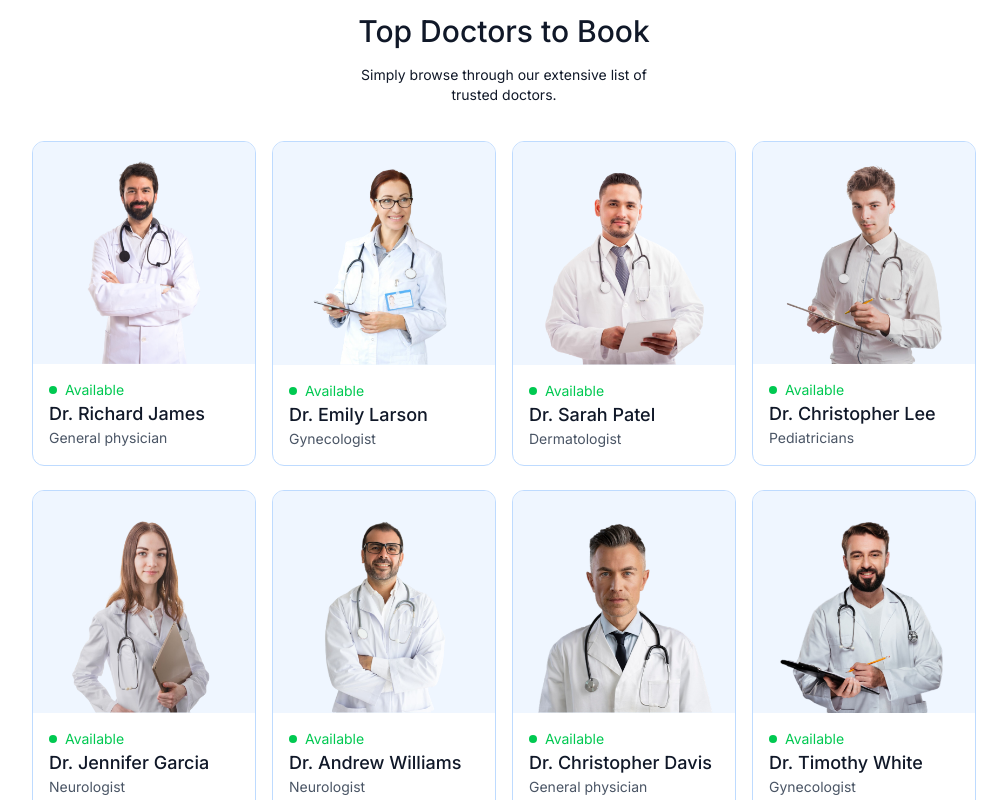
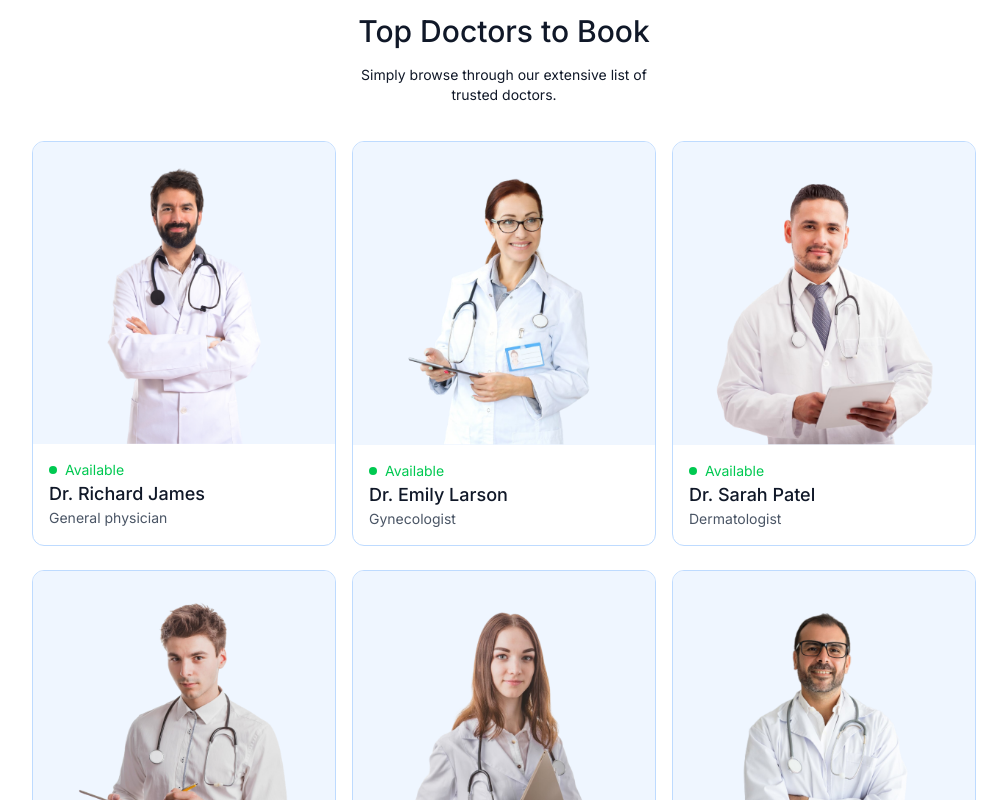
Before and after one commit to emirozder/doctor-booking-mern, a React (Vite) app in the folder frontend/: page / in a window 1280 px wide. Shown: the part 980-1780 px from the top of the page, without its empty margins (136-1143 px from the left). Built offline with nearby package versions, Linux system fonts and the light colour scheme.

Commit message:
fix: top doctors grid min width

```diff
--- a/frontend/src/index.css
+++ b/frontend/src/index.css
@@ -12,7 +12,7 @@
 @theme {
   --color-primary: #5e74fb;
   --font-inter: "Inter", "sans-serif";
-  --grid-template-columns-auto: repeat(auto-fill, minmax(200px, 1fr));
+  --grid-template-columns-auto: repeat(auto-fill, minmax(230px, 1fr));
 }
 
 @layer components {
```
